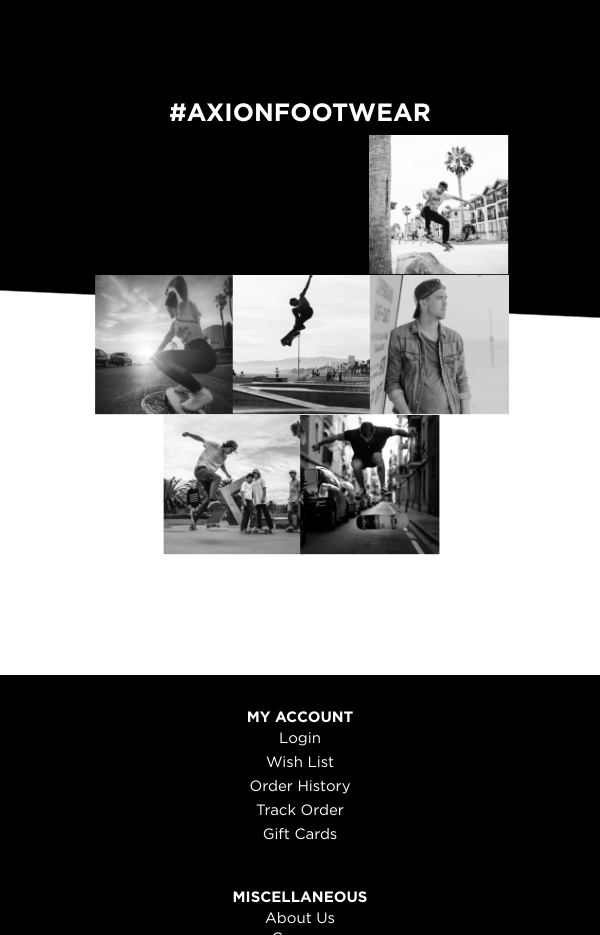
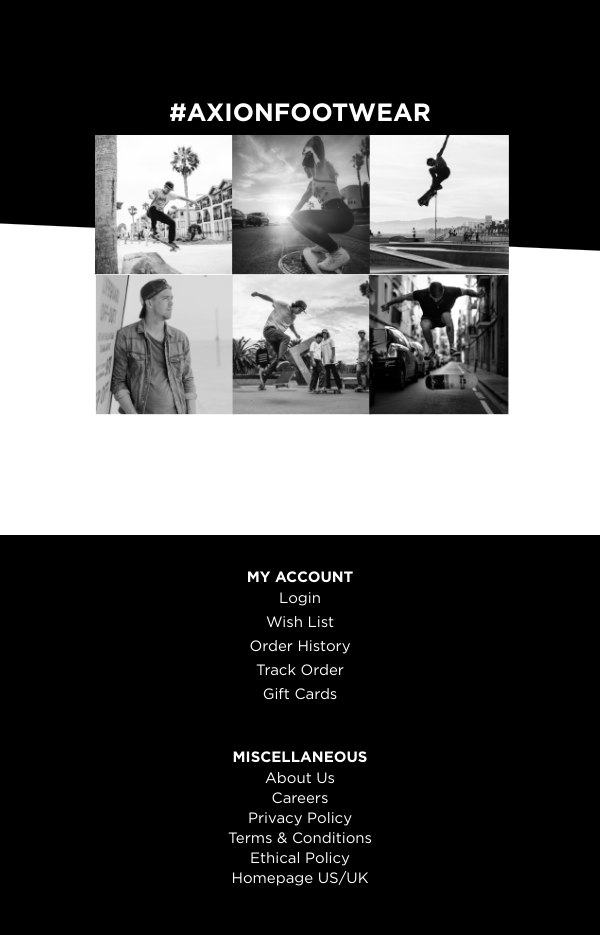
Before and after one commit to Nadir-bnm/axion, a plain HTML site: page index.html in a window 600 px wide. Shown: the part 2300-3235 px from the top of the page. Drawn offline with Linux system fonts and the light colour scheme.

Commit message:
updated v3

```diff
--- a/styles.css
+++ b/styles.css
@@ -1303,7 +1303,10 @@ body {
     padding: 40px 42px 4px 43px;
   }
 
-  .elim2 { display: none; }
+  .elim2 {
+    display: none;
+    position: absolute;
+  }
 
   .burger-menu {
     position: relative;
```
